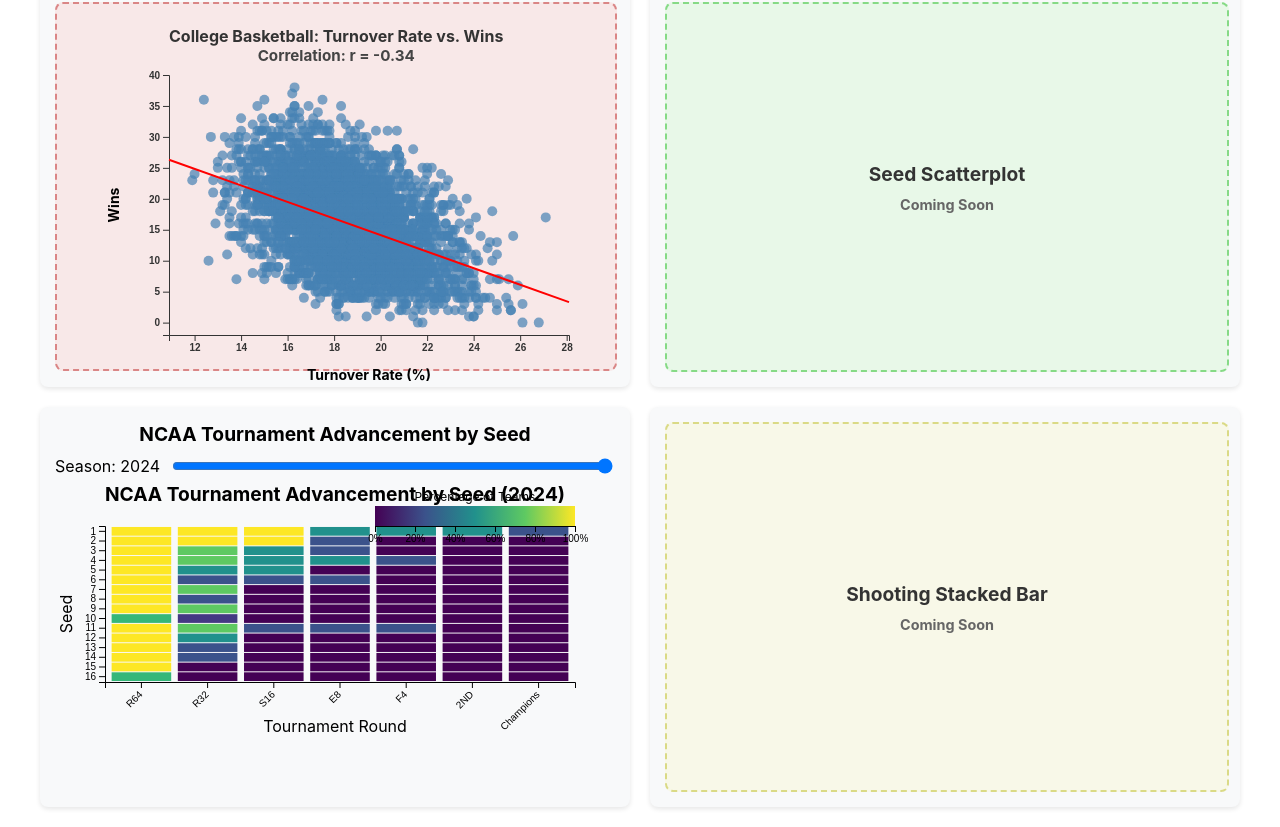
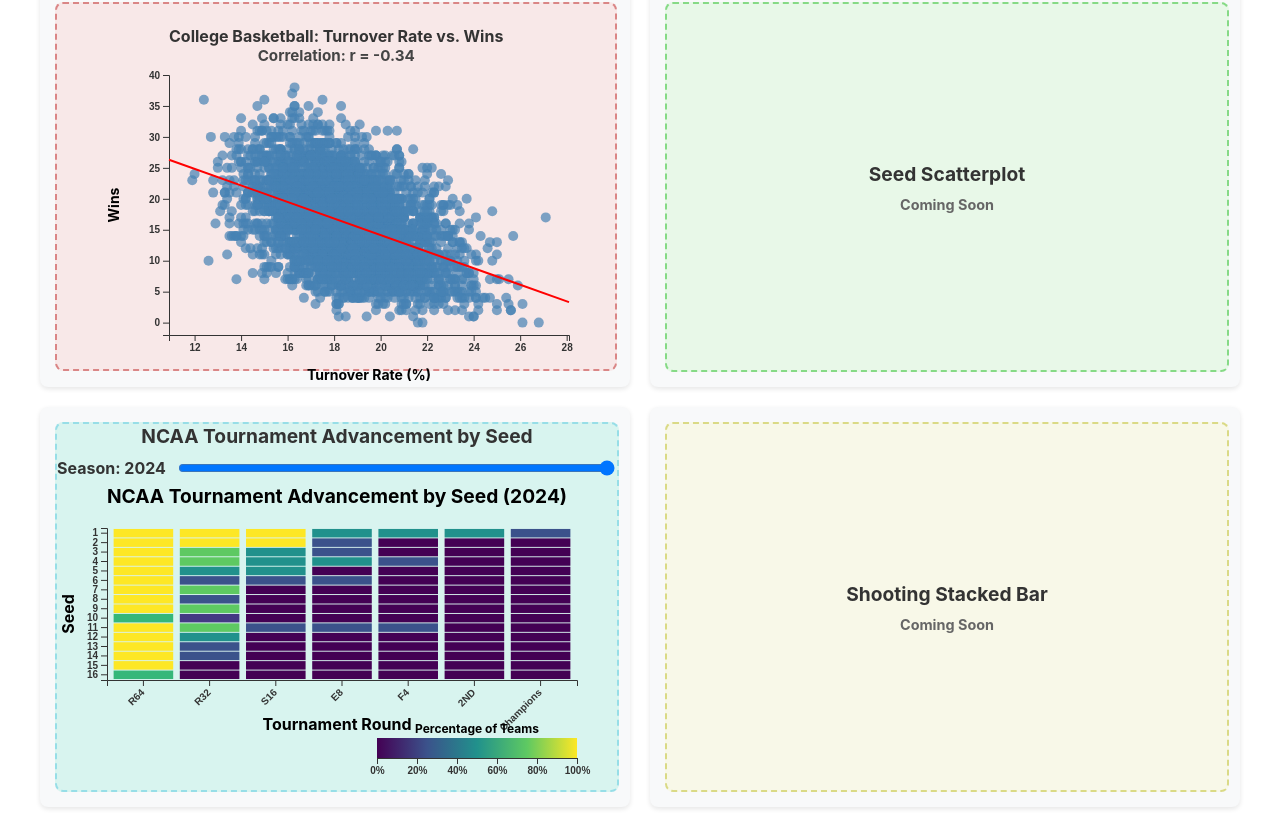
Before and after one commit to Bqa17/cs450-Project, a React (Create React App) app in the folder data-project/: page / in a window 1280 px wide. Shown: the part 533-1360 px from the top of the page. Built offline with nearby package versions, Linux system fonts and the light colour scheme; the HTML template or start-up script is replaced by a standard one.

Commit message:
fixing overlapping components on th eseed graph

```diff
--- a/data-project/src/5_PostseasonHeatmap.js
+++ b/data-project/src/5_PostseasonHeatmap.js
@@ -186,7 +186,7 @@
     const legendWidth = 200;
     const legendHeight = 20;
     const legendX = width - margin.right - legendWidth;
-    const legendY = margin.top / 2;
+    const legendY = margin.bottom + 190;
 
     const legendScale = d3.scaleLinear()
       .domain([0, 1])
@@ -232,6 +232,31 @@
   }
 
   render() {
+    const styles = {
+      container: {
+        width: '100%',
+        height: '100%',
+        backgroundColor: '#d8f4ef',
+        display: 'flex',
+        flexDirection: 'column',
+        justifyContent: 'center',
+        alignItems: 'center',
+        borderRadius: '8px',
+        color: '#333',
+        fontWeight: 'bold',
+        border: '2px dashed #97dee7'
+
+      },
+      title: {
+        marginBottom: '10px',
+        fontSize: '1.2rem'
+      },
+      subtitle: {
+        fontSize: '0.9rem',
+        color: '#666'
+      }
+    }
+
     const { selectedYear, yearRange } = this.state;
 
     if (!yearRange) {
@@ -239,6 +264,7 @@
     }
 
     return (
+      <div style={styles.container}>
         <div style={{ width: '100%', height: '100%', display: 'flex', flexDirection: 'column' }}>
           <div className="chart-title">NCAA Tournament Advancement by Seed</div>
           <div className="year-slider" style={{ marginBottom: '10px', display: 'flex', alignItems: 'center' }}>
@@ -254,6 +280,7 @@
           </div>
           <div ref={this.chartRef} style={{ flex: 1 }}></div>
         </div>
+      </div>
     );
   }
 }
```
Lines whose indentation alone changed are shown as unchanged.
